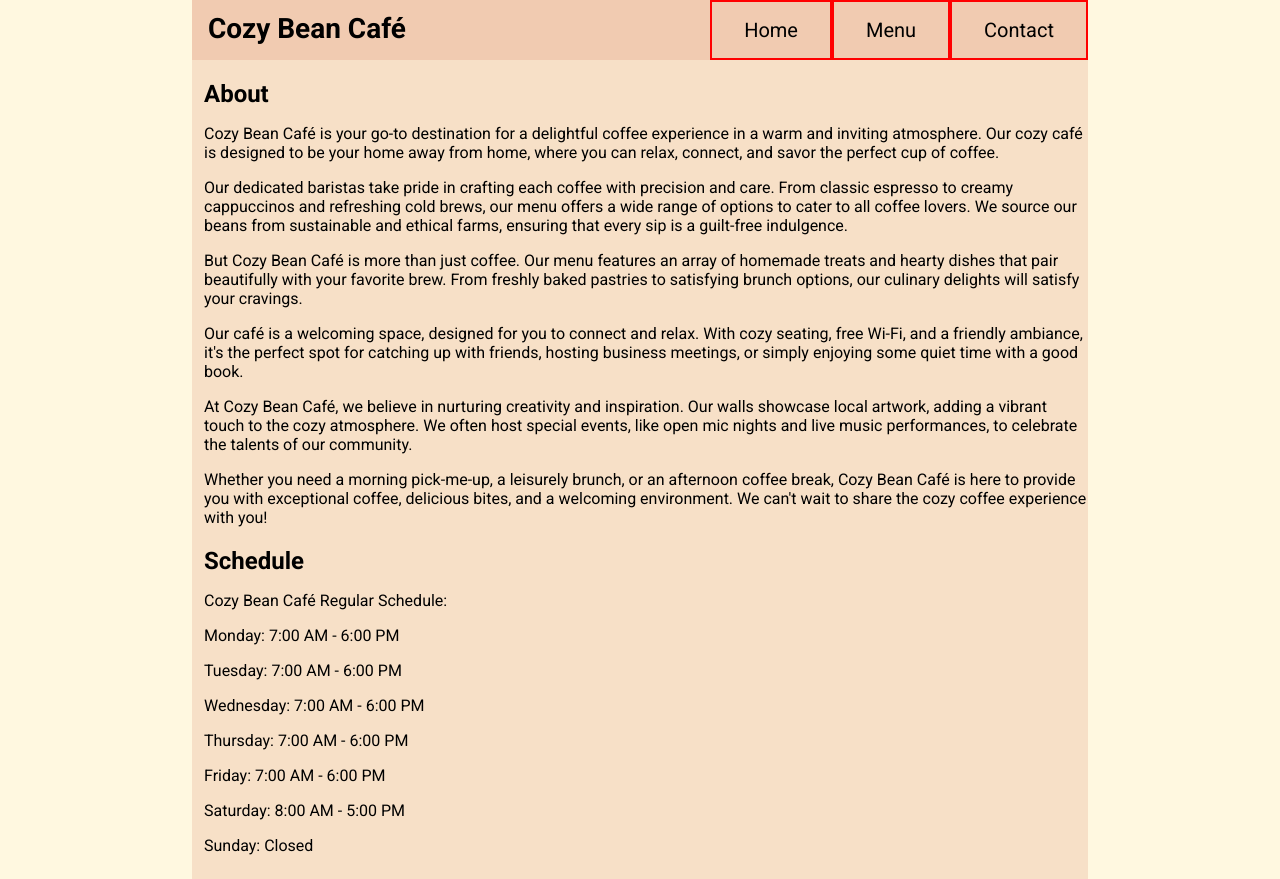
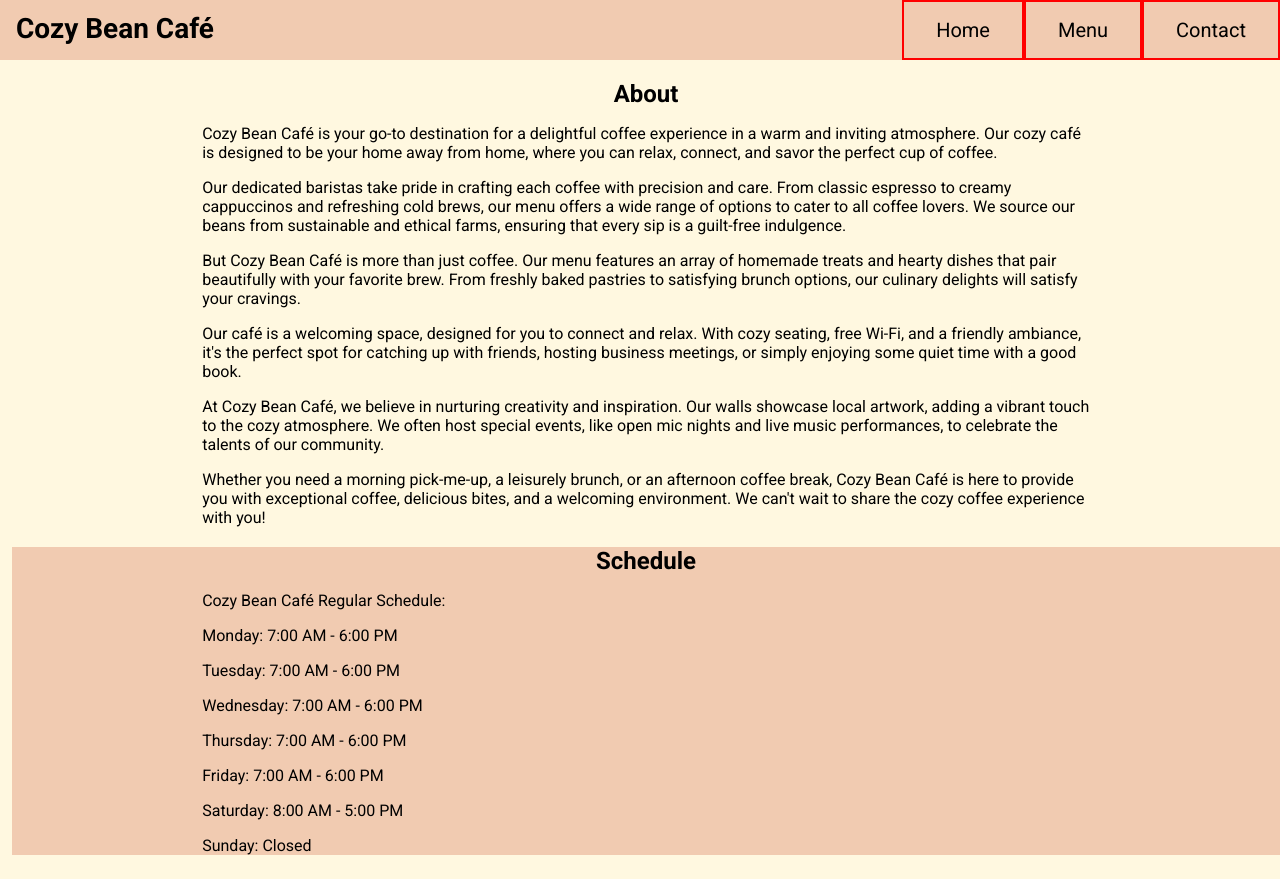
Before and after one commit to puddily/restaurant-page, a website built with webpack: page dist/index.html in a window 1280 px wide. Built offline with nearby package versions, Linux system fonts and the light colour scheme.

Commit message:
Change page layout

```diff
--- a/dist/index.css
+++ b/dist/index.css
@@ -5,8 +5,8 @@ body{
     margin:0px;
     font-family: 'Roboto', sans-serif;
 }
-#content{
-    background-color:rgb(247, 224, 199);
+#schedule{
+    background-color:#f1cbb1
 }
 main{
     padding-left:12px;
@@ -42,16 +42,19 @@ h2{
 }
 
 @media (min-width: 900px){
-    #content{
+    .content-wrapper{
         margin:auto;
         width:70%;
     }
     h1{
         position:absolute;
         top:12px;
-        left:calc(15% + 16px);
+        left:16px;
         padding:0px;
         margin:0px;
+    }
+    h2{
+        text-align:center;
     }
     nav ul{
         padding:0px;
--- a/dist/index.html
+++ b/dist/index.html
@@ -21,6 +21,7 @@
         <main>
             <h1>Cozy Bean Café</h1>
             <div id="about">
+                <div class="content-wrapper">
                     <h2>About</h2>
                     <p>Cozy Bean Café is your go-to destination for a delightful coffee experience in a warm and inviting atmosphere. Our cozy café is designed to be your home away from home, where you can relax, connect, and savor the perfect cup of coffee.</p>
                     <p>Our dedicated baristas take pride in crafting each coffee with precision and care. From classic espresso to creamy cappuccinos and refreshing cold brews, our menu offers a wide range of options to cater to all coffee lovers. We source our beans from sustainable and ethical farms, ensuring that every sip is a guilt-free indulgence.
@@ -29,7 +30,10 @@
                     <p>At Cozy Bean Café, we believe in nurturing creativity and inspiration. Our walls showcase local artwork, adding a vibrant touch to the cozy atmosphere. We often host special events, like open mic nights and live music performances, to celebrate the talents of our community.</p>
                     <p>Whether you need a morning pick-me-up, a leisurely brunch, or an afternoon coffee break, Cozy Bean Café is here to provide you with exceptional coffee, delicious bites, and a welcoming environment. We can't wait to share the cozy coffee experience with you!</p>
                 </div>
-            <div id="hours">
+            </div>
+
+            <div id="schedule">
+                <div class="content-wrapper">
                     <h2>Schedule</h2>
                     <p>Cozy Bean Café Regular Schedule:</p>
                     <p>Monday: 7:00 AM - 6:00 PM</p>
@@ -40,6 +44,7 @@
                     <p>Saturday: 8:00 AM - 5:00 PM</p>
                     <p>Sunday: Closed</p>
                 </div>
+            </div>
         </main>
     </div>
     <script src="main.js"></script>
```
Also changed, not shown: attribution.txt (added). Lines whose indentation alone changed are shown as unchanged.
